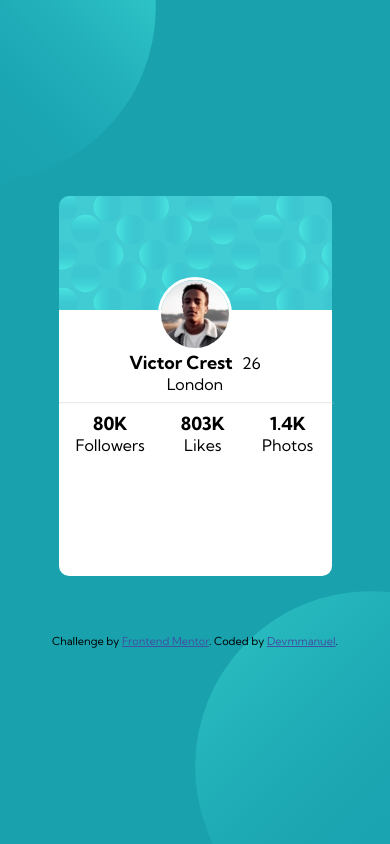
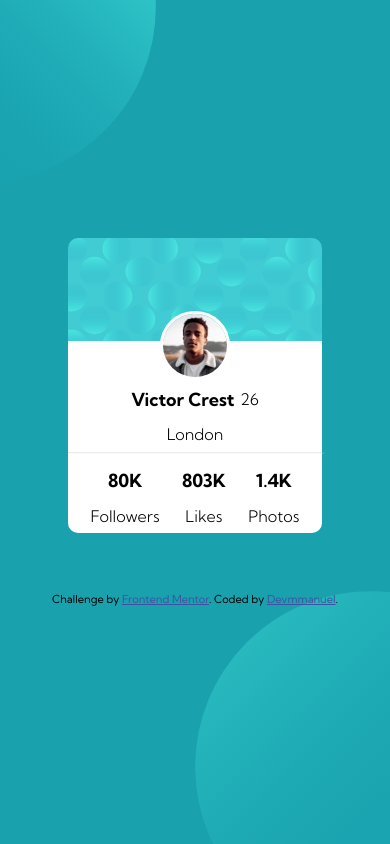
Before and after one commit to Devmmanuel/profile-card-component, a plain HTML site: page index.html in a window 390 px wide. Drawn offline with Linux system fonts and the light colour scheme.

Commit message:
se agrego una nueva media querie

```diff
--- a/scss/main.scss
+++ b/scss/main.scss
@@ -1,4 +1,4 @@
-@import url('https://fonts.googleapis.com/css2?family=Kumbh+Sans:wght@400;700&display=swap');
+@import url('https://fonts.googleapis.com/css2?family=Kumbh+Sans:wght@300;400;700&display=swap');
 
 body {
   font-family: 'Kumbh Sans';
@@ -13,14 +13,13 @@ body {
   background-repeat: no-repeat, no-repeat;
   display: flex;
   flex-direction: column;
-  flex-wrap: wrap;
   justify-content: center;
   align-items: center;
 }
 
 #main {
   width: 70vw;
-  height: 50vh;
+  height: 43vh;
   display: flex;
   flex-direction: column;
 }
@@ -28,7 +27,7 @@ body {
 #top {
   background-image: url(../images/bg-pattern-card.svg);
   max-width: 100%;
-  height: 30%;
+  height: 35%;
   border-top-left-radius: 10px;
   border-top-right-radius: 10px;
 }
@@ -39,7 +38,7 @@ body {
   align-items: center;
   background-color: white;
   max-width: 100%;
-  height: 70%;
+  height: 65%;
   border-bottom-left-radius: 10px;
   border-bottom-right-radius: 10px;
 }
@@ -54,6 +53,7 @@ img {
 }
 
 #personal-information {
+  margin-top: 3%;
   width: 55%;
   display: flex;
   align-items: center;
@@ -64,8 +64,12 @@ img {
   padding: 0;
 }
 
-#city, #age{
-  font-weight: 400;
+#city {
+  margin-top: 5%;
+}
+
+#city, #age, #stats div span{
+  font-weight: 300;
 }
 
 hr {
@@ -83,9 +87,18 @@ hr {
   flex-direction: row;
   justify-content: space-evenly;
   width: 100%;
+  margin-top: 3%;
 
   div {
-    text-align: center;
+    display: flex;
+    flex-direction: column;
+    align-items: center;
+    justify-content: space-between;
+
+    span {
+      margin-top: 20%;
+    }
+
   }
 
 }
@@ -108,19 +121,7 @@ hr {
 
   #main {
     width: 28%;
-    height: 45%;
-  }
-
-  #top {
-    height: 35%;
-  }
-
-  #bottom {
-    height: 65%;
-  }
-
-  #stats {
-    margin-top: 5%;
+    height: 32%;
   }
 
 }
@@ -140,15 +141,22 @@ hr {
   }
 
   #main {
-    height: 60%;
-    width: 25%;
-  }
-
-  #stats {
-    margin-top: 0%;
+    height: 48%;
+    width: 23%;
   }
 
   .attribution {
     margin-top: 5%;
   }
 }
+
+@media (max-width: 490px) and (min-height: 800px) {
+
+  #main {
+    width: 65vw;
+    height: 35vh;
+    display: flex;
+    flex-direction: column;
+  }
+
+}
```
Also changed, not shown: scss/main.css, 1 other file.
